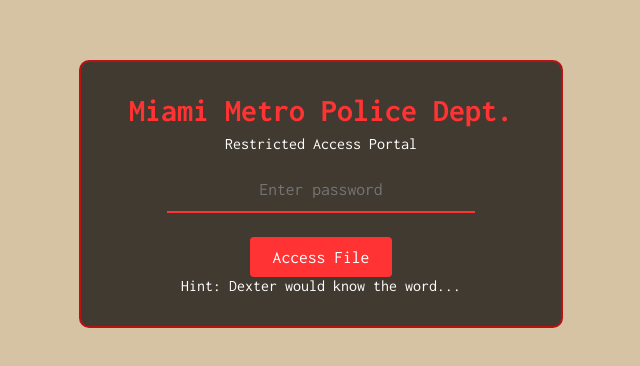
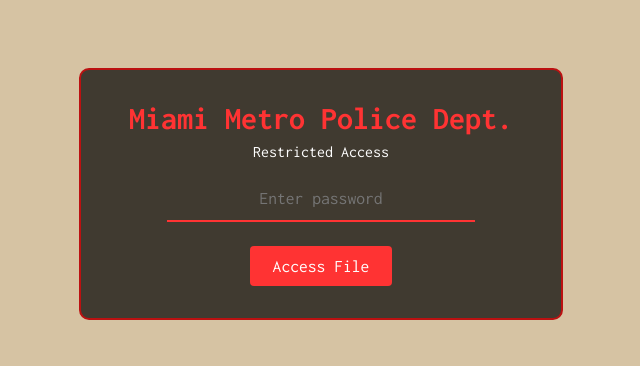
Before and after one commit to lukews0118-sudo/bday, a plain HTML site: page index.html in a window 1280 px wide. Shown: the part 206-572 px from the top of the page, without its empty margins (319-959 px from the left). Drawn offline with Linux system fonts and the light colour scheme.

Commit message:
Update index.html

```diff
--- a/index.html
+++ b/index.html
@@ -11,10 +11,9 @@
   <div id="login-screen" class="screen active">
     <div class="login-box">
       <h1>Miami Metro Police Dept.</h1>
-      <p>Restricted Access Portal</p>
+      <p>Restricted Access</p>
       <input type="password" id="password" placeholder="Enter password" />
       <button id="login-btn">Access File</button>
-      <p class="hint">Hint: Dexter would know the word...</p>
     </div>
   </div>
 
```
